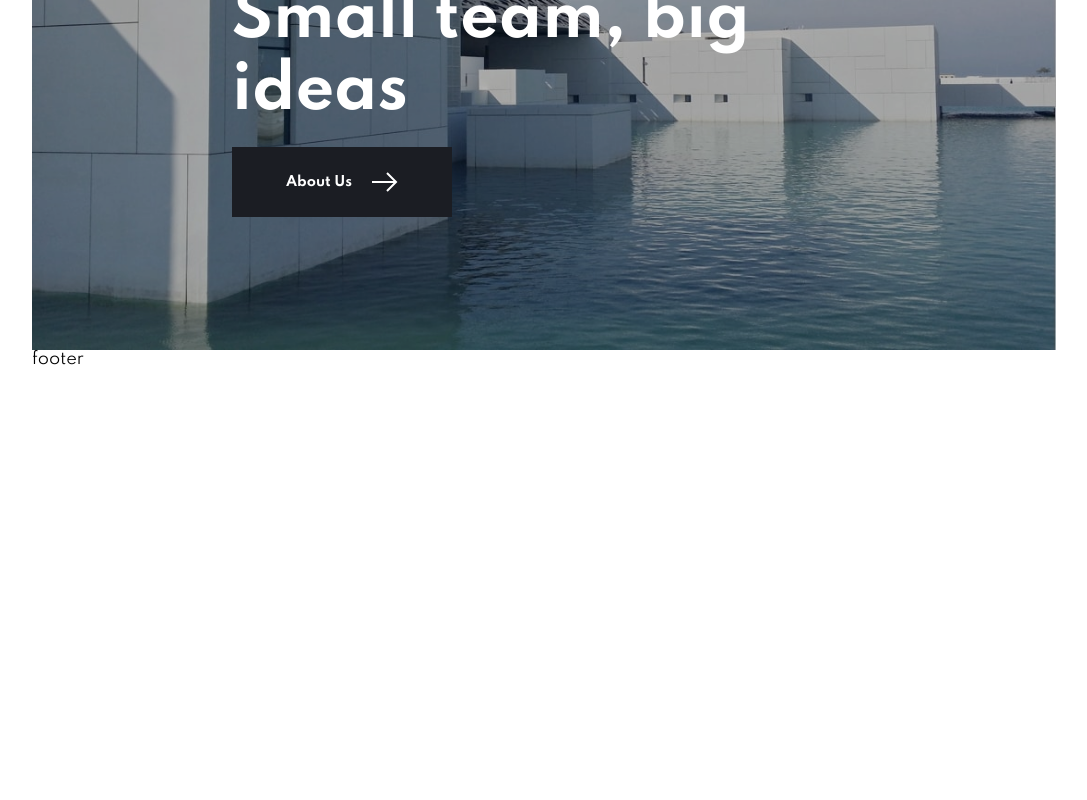
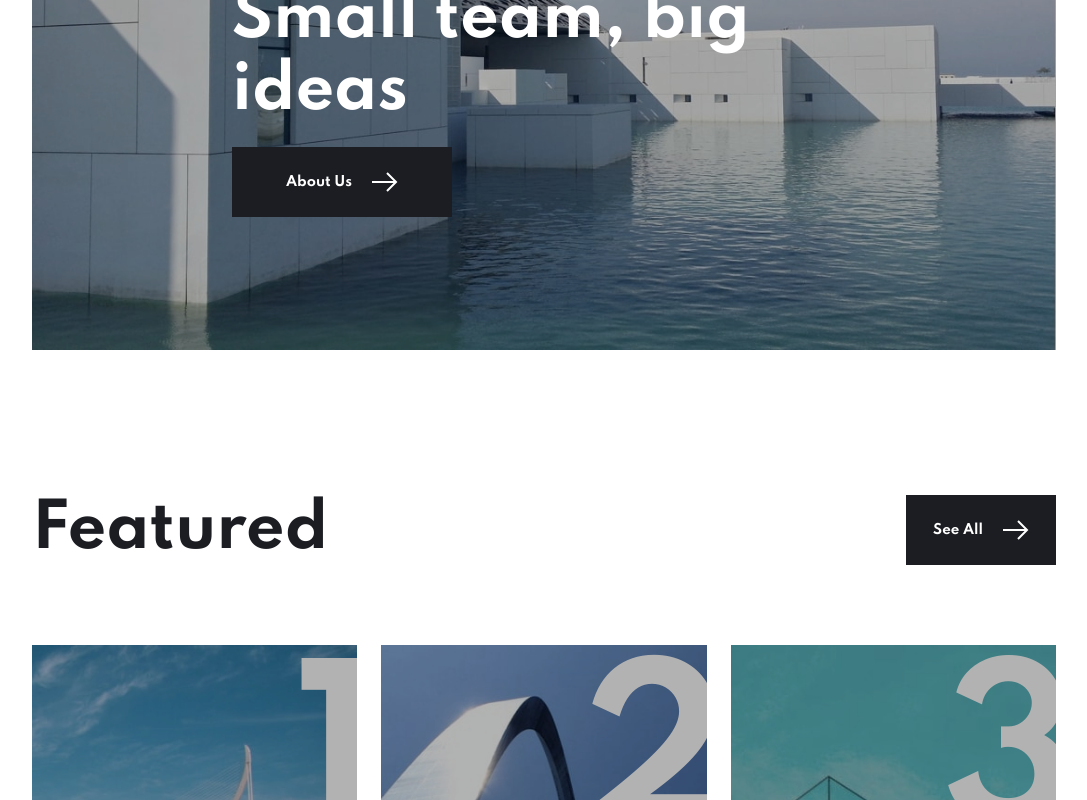
Before and after one commit to nejmimouhsine/arch-studio, a React (Create React App) app: page / in a window 1280 px wide. Shown: the part 2000-2800 px from the top of the page, without its empty margins (96-1183 px from the left). Before the commit the page ends 2369 px from the top, so only its background shows below. Built offline with nearby package versions, Linux system fonts and the light colour scheme.

Commit message:
Finish Featured Section fully responsive

```diff
--- a/src/App.js
+++ b/src/App.js
@@ -18,11 +18,11 @@ const App = () => {
     return (
         <Router>
             <div className="App">
-                <Header />
                 <div className="App_pages">
                     <div className="App_vertical"></div>
                     <h4>Home</h4>
                 </div>
+                <Header />
                 <Switch>
                     <Route exact path="/" component={Homepage} />
                     <Route path="/portfolio" component={Portfolio} />
--- /dev/null
+++ b/src/components/feature/Feature.js
@@ -0,0 +1,28 @@
+import React from 'react';
+import { Link } from 'react-router-dom';
+import './Feature.scss';
+
+const Feature = (props) => {
+    return (
+        <Link to='/portfolio' className='feat_container'>
+            <div className='feat'>
+                <div className='feat_img'>
+                    <picture>
+                        <source srcSet={`${props.imgMob} 1x`} media="(max-width: 500px)" />
+                        <source srcSet={`${props.imgTab} 1x`} media="(max-width: 1000px)" />
+                        <img
+                            srcSet={`${props.imgDesk} 2x`}
+                            alt="Arch Sudio Features" />
+                    </picture>
+                    <h2>{props.num}</h2>
+                </div>
+                <div className='feat_content'>
+                    <h3>{props.name}</h3>
+                    <h4>{props.viewAll}</h4>
+                </div>
+            </div>
+        </Link>
+    )
+}
+
+export default Feature;
--- /dev/null
+++ b/src/components/feature/Feature.scss
@@ -0,0 +1,66 @@
+.feat {
+    height: 500px;
+    position: relative;
+
+    &_img {
+        height: 100%;
+        position: relative;
+
+        &::after {
+            content: "";
+            width: 100%;
+            height: 100%;
+            background: rgba($color: #000, $alpha: .3);
+            position: absolute;
+            top: 0;
+            left: 0;
+        }
+        & img {
+            height: 100%;
+            width: 100%;
+        }
+
+        & h2 {
+            color: #fff;
+            position: absolute;
+            top: 0;
+            right: -7%;
+            font-size: 200px;
+        }
+    }
+
+    &_content {
+        color: #fff;
+        position: absolute;
+        bottom: 40px;
+        left: 40px;
+
+        & h3 { margin-bottom: 10px; }
+        & h4 {
+            font-size: 15px;
+            opacity: 0.9;
+            font-weight: 500;
+        }
+    }
+}
+
+@media only screen and (max-width: 1000px) {
+    .feat {
+        height: 400px;
+        width: 70%;
+        margin: 0 auto;
+        &_img {
+            & h2 { right: 0%; }
+        }
+    }
+}
+
+@media only screen and (max-width: 600px) {
+    .feat {
+        height: 450px;
+        width: 90%;
+        &_img {
+            & h2 { display: none; }
+        }
+    }
+}
--- /dev/null
+++ b/src/components/features/Features.js
@@ -0,0 +1,31 @@
+import React from 'react';
+import Button from '../button/Button';
+import Feature from '../feature/Feature';
+import './Features.scss';
+import { HomeData } from './HomeData';
+
+const Features = () => {
+    return (
+        <section className='features'>
+            <div className='container features_container'>
+                <div className='features_head'>
+                    <h2>Featured</h2>
+                    <Button to='/portfolio' cName='btn'>See All</Button>
+                </div>
+                <div className='features_feat'>
+                    {HomeData.map(feat => (
+                        <Feature
+                            key={feat.id}
+                            imgMob={feat.imgMob}
+                            imgTab={feat.imgTab}
+                            imgDesk={feat.imgDesk}
+                            num={feat.num}
+                            name={feat.name}
+                            viewAll={feat.viewAll} />))}
+                </div>
+            </div>
+        </section>
+    )
+}
+
+export default Features;
--- /dev/null
+++ b/src/components/features/Features.scss
@@ -0,0 +1,57 @@
+.features {
+    width: 100%;
+    height: 900px;
+
+    &_container {
+        height: 100%;
+        display: flex;
+        flex-direction: column;
+        justify-content: center;
+        overflow: hidden;
+    }
+
+    &_head {
+        width: 100%;
+        height: 150px;
+        display: flex;
+        justify-content: space-between;
+        align-items: center;
+        margin-bottom: 40px;
+
+        & h2 {
+            font-size: 60px;
+            color: #1B1D23;
+        }
+    }
+
+    &_feat {
+        height: 500px;
+        display: grid;
+        grid-template-columns: repeat(3, 1fr);
+        column-gap: 1.5rem;
+        -webkit-column-gap: 1.5rem;
+    }
+}
+
+@media only screen and (max-width: 1000px) {
+    .features {
+        height: 1700px;
+        &_feat {
+            height: 1300px;
+            grid-template-columns: 1fr;
+        }
+    }
+}
+
+@media only screen and (max-width: 600px) {
+    .features {
+        height: 2000px;
+        &_head {
+            flex-direction: column;
+            & h2 { font-size: 40px; }
+        }
+        &_feat {
+            height: 1600px;
+        }
+    }
+}
--- /dev/null
+++ b/src/components/features/HomeData.js
@@ -0,0 +1,41 @@
+import DelSol from '../../assets/portfolio/desktop/image-del-sol.jpg';
+import DelSolTab from '../../assets/portfolio/tablet/image-del-sol.jpg';
+import DelSolMob from '../../assets/portfolio/mobile/image-del-sol.jpg';
+
+import TowerB from '../../assets/portfolio/desktop/image-228b.jpg';
+import TowerBTab from '../../assets/portfolio/tablet/image-228b.jpg';
+import TowerBMob from '../../assets/portfolio/mobile/image-228b.jpg';
+
+import LeProtoype from '../../assets/portfolio/desktop/image-prototype.jpg';
+import LeProtoypeTab from '../../assets/portfolio/tablet/image-prototype.jpg';
+import LeProtoypeMob from '../../assets/portfolio/mobile/image-prototype.jpg';
+
+export const HomeData = [
+    {
+        id: 'feat-1',
+        num: '1',
+        name: 'Project Del Sol',
+        viewAll: 'View All Projects',
+        imgDesk: DelSol,
+        imgTab: DelSolTab,
+        imgMob: DelSolMob
+    },
+    {
+        id: 'feat-2',
+        num: '2',
+        name: '228B Tower',
+        viewAll: 'View All Projects',
+        imgDesk: TowerB,
+        imgTab: TowerBTab,
+        imgMob: TowerBMob
+    },
+    {
+        id: 'feat-3',
+        num: '3',
+        name: 'Le Prototype',
+        viewAll: 'View All Projects',
+        imgDesk: LeProtoype,
+        imgTab: LeProtoypeTab,
+        imgMob: LeProtoypeMob
+    }
+]
--- a/src/pages/Homepage.js
+++ b/src/pages/Homepage.js
@@ -1,7 +1,8 @@
 import React, { Fragment } from 'react';
-import AboutUs from '../components/aboutus/AboutUs';
 import Landing from '../components/landing/Landing';
 import Welcome from '../components/welcome/Welcome';
+import AboutUs from '../components/aboutus/AboutUs';
+import Features from '../components/features/Features';
 
 const Homepage = () => {
     return (
@@ -9,6 +10,7 @@ const Homepage = () => {
             <Landing />
             <Welcome />
             <AboutUs />
+            <Features />
         </Fragment>
     )
 }
```
Also changed, not shown: 1 other file (tests, documents, lock files or other folders).
